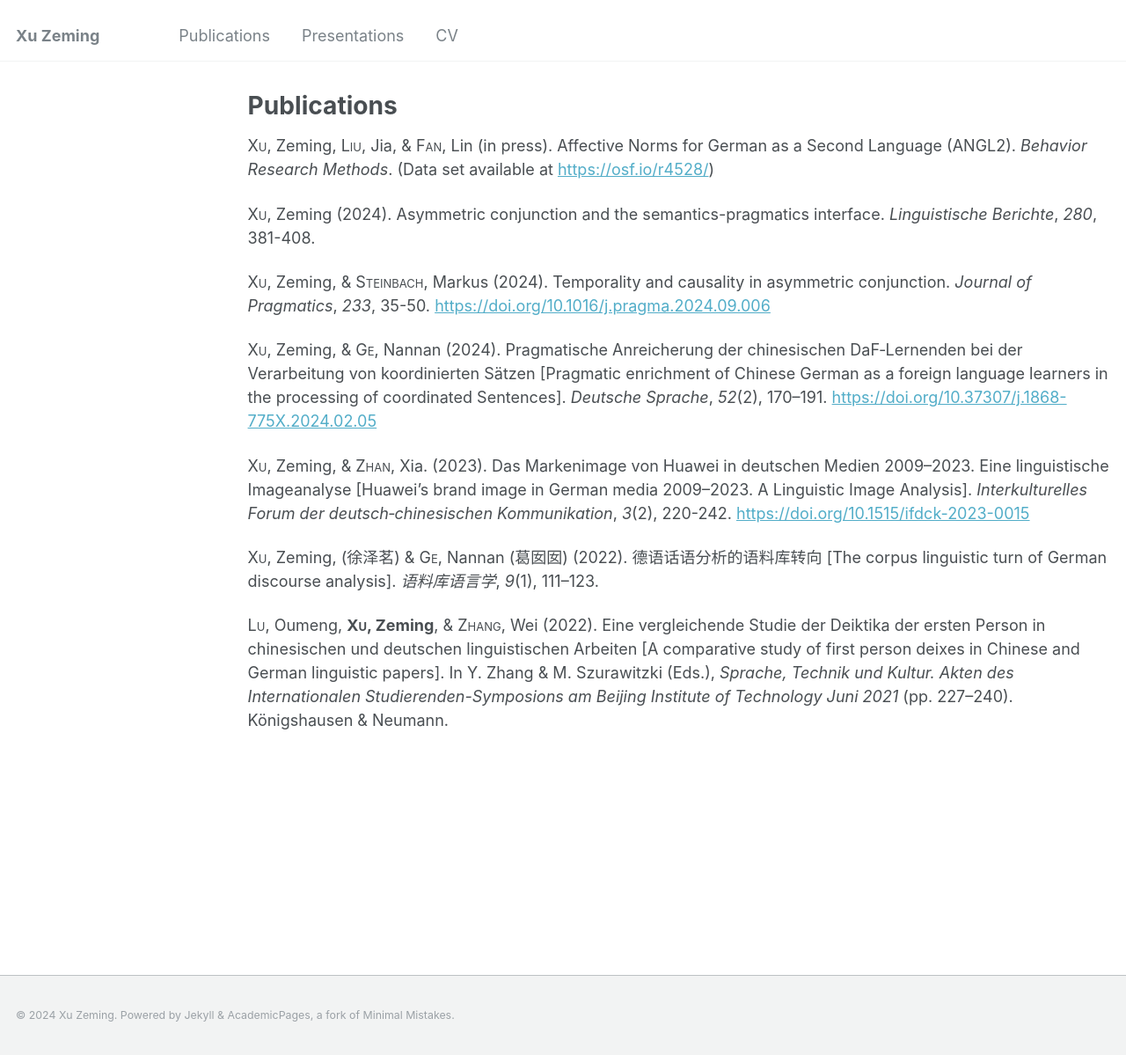
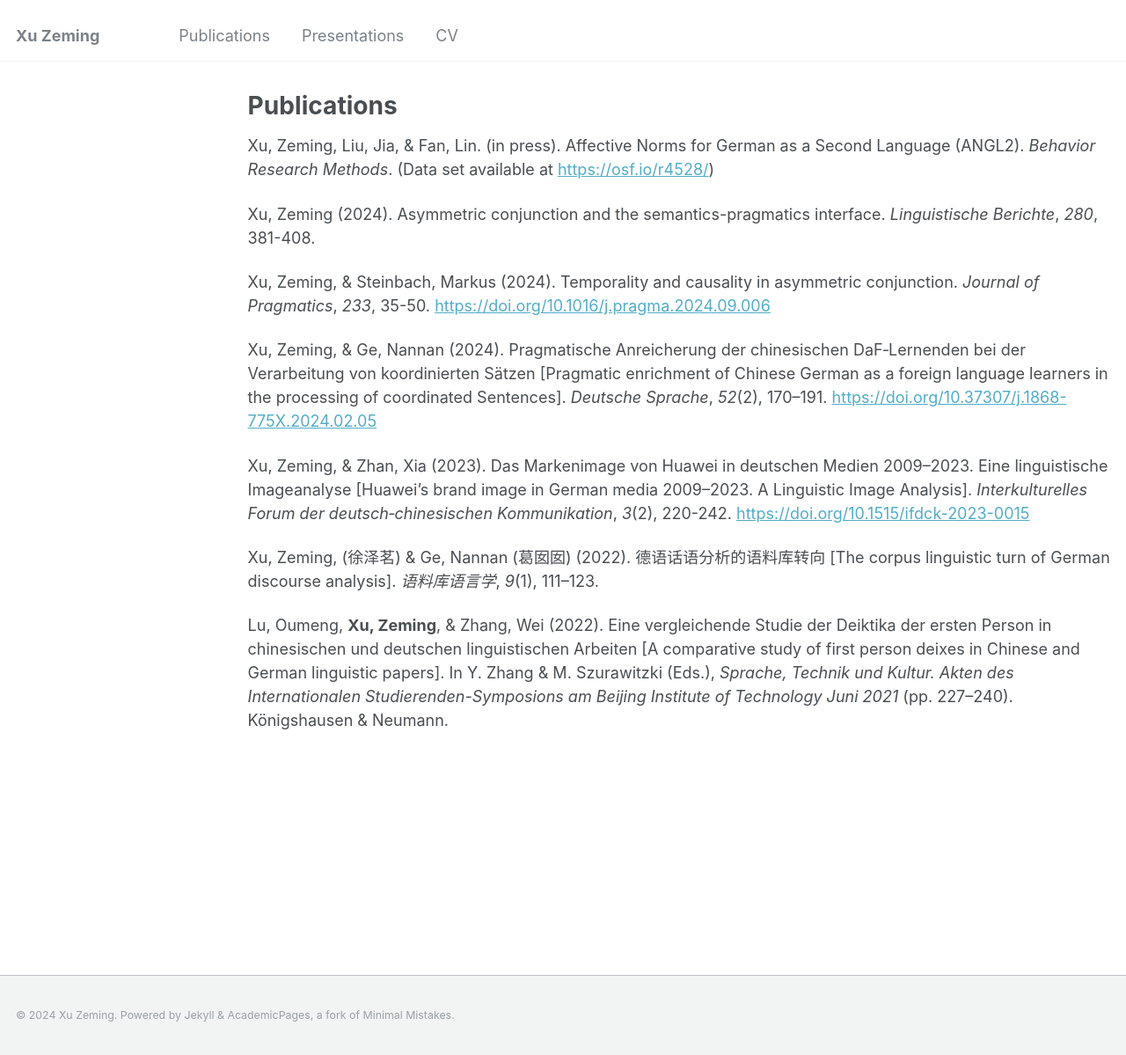
Before and after one commit to xu-zeming/xu-zeming.github.io, a Jekyll site: the page built from _pages/publications.md, in a window 1280 px wide and 1199 px high. Shown: the whole window at 88% size. Built offline with Jekyll 4.4.1, drawn with Linux system fonts in a browser that asks for light colours.

Commit message:
modified:   _pages/publications.md

```diff
--- a/_pages/publications.md
+++ b/_pages/publications.md
@@ -5,16 +5,16 @@ permalink: /publications/
 author_profile: false
 ---
 
-<span style="font-variant:small-caps;">Xu</span>, Zeming, <span style="font-variant:small-caps;">Liu</span>, Jia, & <span style="font-variant:small-caps;">Fan</span>, Lin (in press). Affective Norms for German as a Second Language (ANGL2). *Behavior Research Methods*. (Data set available at [https://osf.io/r4528/](https://osf.io/r4528/))
+Xu, Zeming, Liu, Jia, & Fan, Lin. (in press). Affective Norms for German as a Second Language (ANGL2). *Behavior Research Methods*. (Data set available at [https://osf.io/r4528/](https://osf.io/r4528/))
 
-<span style="font-variant:small-caps;">Xu</span>, Zeming (2024). Asymmetric conjunction and the semantics-pragmatics interface. *Linguistische Berichte*, *280*, 381-408.
+Xu, Zeming (2024). Asymmetric conjunction and the semantics-pragmatics interface. *Linguistische Berichte*, *280*, 381-408.
 
-<span style="font-variant:small-caps;">Xu</span>, Zeming, & <span style="font-variant:small-caps;">Steinbach</span>, Markus (2024). Temporality and causality in asymmetric conjunction. *Journal of Pragmatics*, *233*, 35-50. [https://doi.org/10.1016/j.pragma.2024.09.006](https://doi.org/10.1016/j.pragma.2024.09.006)
+Xu, Zeming, & Steinbach, Markus (2024). Temporality and causality in asymmetric conjunction. *Journal of Pragmatics*, *233*, 35-50. [https://doi.org/10.1016/j.pragma.2024.09.006](https://doi.org/10.1016/j.pragma.2024.09.006)
 
-<span style="font-variant:small-caps;">Xu</span>, Zeming, & <span style="font-variant:small-caps;">Ge</span>, Nannan (2024). Pragmatische Anreicherung der chinesischen DaF‐Lernenden bei der Verarbeitung von koordinierten Sätzen [Pragmatic enrichment of Chinese German as a foreign language learners in the processing of coordinated Sentences]. *Deutsche Sprache*, *52*(2), 170–191. [https://doi.org/10.37307/j.1868-775X.2024.02.05](https://doi.org/10.37307/j.1868-775X.2024.02.05)
+Xu, Zeming, & Ge, Nannan (2024). Pragmatische Anreicherung der chinesischen DaF‐Lernenden bei der Verarbeitung von koordinierten Sätzen [Pragmatic enrichment of Chinese German as a foreign language learners in the processing of coordinated Sentences]. *Deutsche Sprache*, *52*(2), 170–191. [https://doi.org/10.37307/j.1868-775X.2024.02.05](https://doi.org/10.37307/j.1868-775X.2024.02.05)
 
-<span style="font-variant:small-caps;">Xu</span>, Zeming, & <span style="font-variant:small-caps;">Zhan</span>, Xia. (2023). Das Markenimage von Huawei in deutschen Medien 2009–2023. Eine linguistische Imageanalyse [Huawei's brand image in German media 2009–2023. A Linguistic Image Analysis]. *Interkulturelles Forum der deutsch‐chinesischen Kommunikation*, *3*(2), 220-242. [https://doi.org/10.1515/ifdck-2023-0015](https://doi.org/10.1515/ifdck-2023-0015)
+Xu, Zeming, & Zhan, Xia (2023). Das Markenimage von Huawei in deutschen Medien 2009–2023. Eine linguistische Imageanalyse [Huawei's brand image in German media 2009–2023. A Linguistic Image Analysis]. *Interkulturelles Forum der deutsch‐chinesischen Kommunikation*, *3*(2), 220-242. [https://doi.org/10.1515/ifdck-2023-0015](https://doi.org/10.1515/ifdck-2023-0015)
 
-<span style="font-variant:small-caps;">Xu</span>, Zeming, (徐泽茗) & <span style="font-variant:small-caps;">Ge</span>, Nannan (葛囡囡) (2022). 德语话语分析的语料库转向 [The corpus linguistic turn of German discourse analysis]. *语料库语言学*, *9*(1), 111–123.
+Xu, Zeming, (徐泽茗) & Ge, Nannan (葛囡囡) (2022). 德语话语分析的语料库转向 [The corpus linguistic turn of German discourse analysis]. *语料库语言学*, *9*(1), 111–123.
 
-<span style="font-variant:small-caps;">Lu</span>, Oumeng, **<span style="font-variant:small-caps;">Xu</span>, Zeming**, & <span style="font-variant:small-caps;">Zhang</span>, Wei (2022). Eine vergleichende Studie der Deiktika der ersten Person in chinesischen und deutschen linguistischen Arbeiten [A comparative study of first person deixes in Chinese and German linguistic papers]. In Y. Zhang & M. Szurawitzki (Eds.), *Sprache, Technik und Kultur. Akten des Internationalen Studierenden-Symposions am Beijing Institute of Technology Juni 2021* (pp. 227–240). Königshausen & Neumann.
+Lu, Oumeng, **Xu, Zeming**, & Zhang, Wei (2022). Eine vergleichende Studie der Deiktika der ersten Person in chinesischen und deutschen linguistischen Arbeiten [A comparative study of first person deixes in Chinese and German linguistic papers]. In Y. Zhang & M. Szurawitzki (Eds.), *Sprache, Technik und Kultur. Akten des Internationalen Studierenden-Symposions am Beijing Institute of Technology Juni 2021* (pp. 227–240). Königshausen & Neumann.
```
